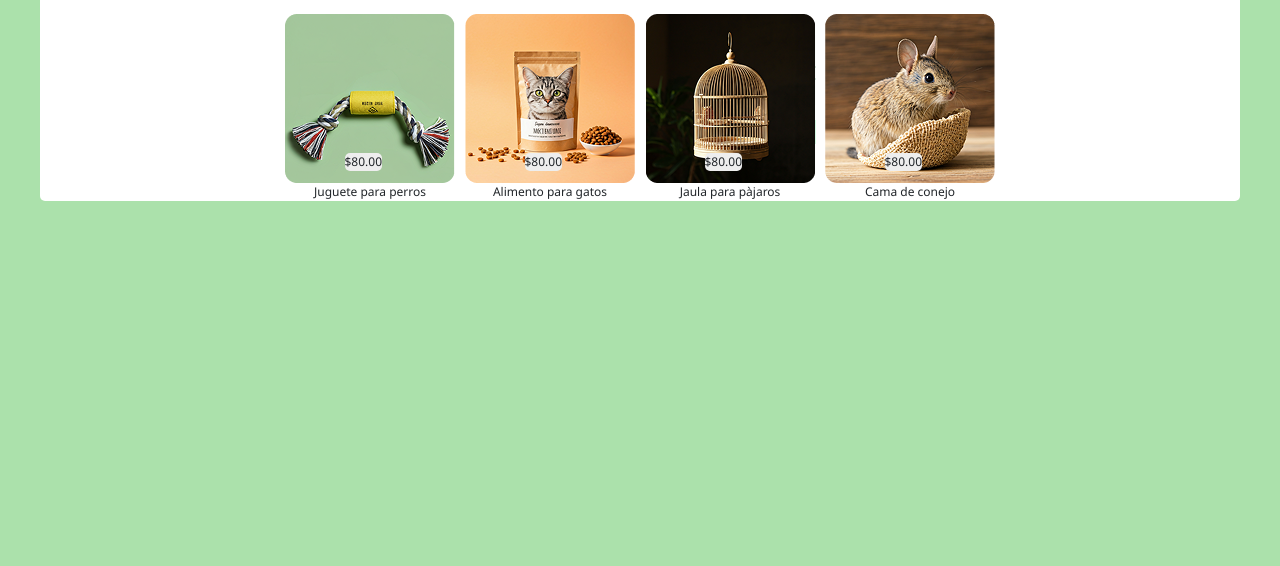
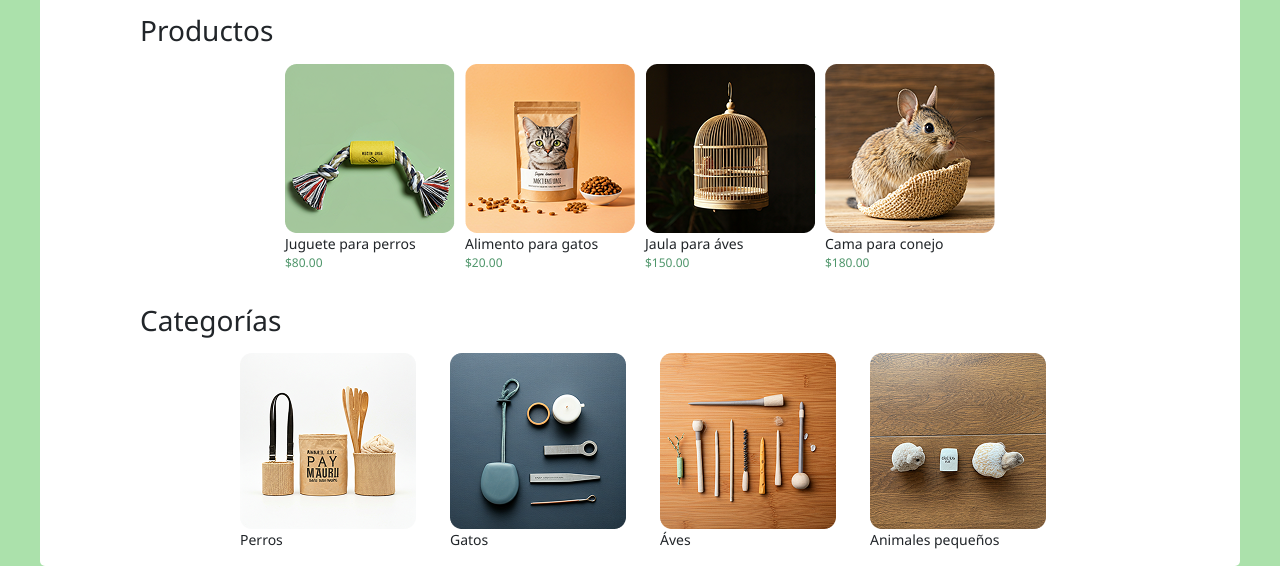
Before and after one commit to jorgeluisbenavides/pets-ecommerce, a plain HTML site: page index.html in a window 1280 px wide. Shown: the part 958-1524 px from the top of the page. Before the commit the page ends 1159 px from the top, so only its background shows below. Drawn offline with nearby package versions, Linux system fonts and the light colour scheme.

Commit message:
filters productos

```diff
--- a/css/styles.css
+++ b/css/styles.css
@@ -2,6 +2,7 @@
   --main-color-background: #abe1ab;
   --main-color-primary: #05df72;
   --main-color-input-focus: #dcfce7;
+  --main-color-price: #4f966b;
   --main-color-white: #ffffff;
   --main-color-gray: #eee;
   --main-color-black: #000;
@@ -43,6 +44,7 @@ body {
 .nav-bar h1 {
   text-align: center;
   font-size: 18px;
+  margin-bottom: 0px;
 }
 
 .nav-bar ul {
@@ -231,6 +233,12 @@ form button:hover {
   font-size: 40px;
 }
 
+#products {
+  max-width: 1000px;
+  margin: 0 auto;
+  padding: 1rem 0rem;
+}
+
 .products-container {
   margin-top: 1rem;
   width: 100%;
@@ -244,17 +252,80 @@ form button:hover {
 .product-card {
   width: 170px;
   height: auto;
-  position: relative;
 }
 .product-name {
-  text-align: center;
+  text-align: left;
+  font-size: 14px;
 }
 .product-price {
+  color: var(--main-color-price);
+  text-align: left;
+  margin: 0 auto;
+}
+
+#categories {
+  max-width: 1000px;
+  margin: 0 auto;
+  padding: 1rem 0rem;
+}
+
+.categories-container {
+  margin-top: 1rem;
+  width: 100%;
+  max-width: 1200px;
+  display: flex;
+  justify-content: center;
+  align-items: center;
+  gap: 40px;
+}
+
+/****** products list ******/
+.products-contanter {
+  display: grid;
+  grid-template-columns: 30% 70%;
+  gap: 10px;
+  min-height: 400px;
+}
+
+.filters {
+  padding: 10px;
+  border: solid red 1px;
+}
+
+.filters ul {
+  list-style-type: none;
+}
+
+.products-result {
+  padding: 10px;
+}
+
+@media screen and (max-width: 640px) {
+  .products-contanter {
+    grid-template-columns: 100%;
+    min-height: auto;
+  }
+}
+
+.input-seach {
+  position: relative;
+  margin: 5px 0px;
+}
+
+.input-seach span {
   position: absolute;
-  background: var(--main-color-gray);
+  left: 0px;
+  top: 2px;
+  color: var(--main-color-price);
+}
+
+.input-seach input {
+  min-height: 30px;
+  border: 0px;
   border-radius: var(--main-border);
-  bottom: 30px;
-  text-align: center;
-  margin: 0 auto;
-  left: 35%;
+  padding-left: 25px;
 }
+
+.input-seach input:focus {
+  outline: unset;
+}
--- a/index.html
+++ b/index.html
@@ -26,7 +26,7 @@
         <div>
           <ul id="menu">
             <li><a href="index.html">Inicio</a></li>
-            <li><a href="#">Productos</a></li>
+            <li><a href="products.html">Productos</a></li>
           </ul>
         </div>
       </div>
@@ -93,28 +93,19 @@
       </div>
     </section>
 
-    <section>
+    <section id="products">
+      <h3>Productos</h3>
       <div class="products-container" id="products-home">
-        <div class="product-card">
+        <!--<div class="product-card">
           <img src="./img/products/product1.png" alt="Juguete para perros"></img>
           <div class="product-name">Juguete para perros</div>
           <div class="product-price">$80.00</div>
-        </div>
-        <div class="product-card">
-          <img src="./img/products/product2.png" alt="Alimento para gatos"></img>
-          <div class="product-name">Alimento para gatos</div>
-          <div class="product-price">$80.00</div>
-        </div>
-        <div class="product-card">
-          <img src="./img/products/product3.png" alt="Jaula para pàjaros"></img>
-          <div class="product-name">Jaula para pàjaros</div>
-          <div class="product-price">$80.00</div>
-        </div>
-        <div class="product-card">
-          <img src="./img/products/product4.png" alt="Cama de conejo"></img>
-          <div class="product-name">Cama de conejo</div>
-          <div class="product-price">$80.00</div>
-        </div>
+        </div>-->
+      </div>
+    </section>
+    <section id="categories">
+      <h3>Categorías</h3>
+      <div class="categories-container" id="categories-home">
       </div>
     </section>
   </div>
--- /dev/null
+++ b/js/categories.json
@@ -0,0 +1,22 @@
+[
+  {
+    "name": "Perros",
+    "image": "category1.png",
+    "category": "dogs"
+  },
+  {
+    "name": "Gatos",
+    "image": "category2.png",
+    "category": "cats"
+  },
+  {
+    "name": "Áves",
+    "image": "category3.png",
+    "category": "birt"
+  },
+  {
+    "name": "Animales pequeños",
+    "image": "category4.png",
+    "category": "small"
+  }
+]
--- a/js/main.js
+++ b/js/main.js
@@ -161,14 +161,57 @@ if (productsHome) {
     .then((response) => response.json())
     .then((response) => {
       response.forEach((producto) => {
-        console.log(producto);
+        const price = new Intl.NumberFormat("es-MX", {
+          style: "currency",
+          currency: "MXN",
+        }).format(producto.price);
+
         const cardProduct = `<div class="product-card">
-        <img src="./img/products/${producto.image}" alt="Juguete para perros"></img>
+        <img src="./img/products/${producto.image}" alt="${producto.image}"></img>
         <div class="product-name">${producto.name}</div>
-        <div class="product-price">$${producto.price}</div>
+        <div class="product-price">${price}</div>
       </div>`;
-        console.log(cardProduct);
-        //productsHome.appendChild(cardProduct);
+
+        const div = document.createElement("div");
+        div.innerHTML = cardProduct;
+        productsHome.appendChild(div);
       });
     });
 }
+
+/** categories **/
+const categoriesHome = document.getElementById("categories-home");
+if (categoriesHome) {
+  fetch("./js/categories.json")
+    .then((response) => response.json())
+    .then((response) => {
+      response.forEach((category) => {
+        const cardCategory = `<div class="product-card">
+        <img src="./img/categories/${category.image}" alt="${category.name}"></img>
+        <div class="product-name">${category.name}</div>
+      </div>`;
+
+        const div = document.createElement("div");
+        div.innerHTML = cardCategory;
+        categoriesHome.appendChild(div);
+      });
+    });
+}
+
+/*** products search ****/
+
+const searchProducts = document.getElementById("search-products");
+
+if (searchProducts) {
+  searchProducts.addEventListener("keyup", function () {
+    fetch("./js/products.json")
+      .then((response) => response.json())
+      .then((response) => {
+        const respuesta = response.filter((product) =>
+          product.name.toLowerCase().includes(searchProducts.value)
+        );
+
+        console.log(respuesta);
+      });
+  });
+}
--- a/js/products.json
+++ b/js/products.json
@@ -3,18 +3,28 @@
       "name":"Juguete para perros",
       "description":"",
       "image":"product1.png",
+      "category": "dogs",
       "price":80
     },
     {
       "name":"Alimento para gatos",
       "description":"",
       "image":"product2.png",
+      "category": "cats",
       "price":20
     },
     {
       "name":"Jaula para áves",
       "description":"",
       "image":"product3.png",
+      "category": "birt",
       "price":150
+    },
+    {
+      "name":"Cama para conejo",
+      "description":"",
+      "image":"product4.png",
+      "category": "rabbit",
+      "price":180
     }
   ]
```
Also changed, not shown: login.html (+1 -1 lines), products.html (added, +76 -0 lines), img/categories/category1.png (added), img/categories/category2.png (added), img/categories/category3.png (added), img/categories/category4.png (added).
